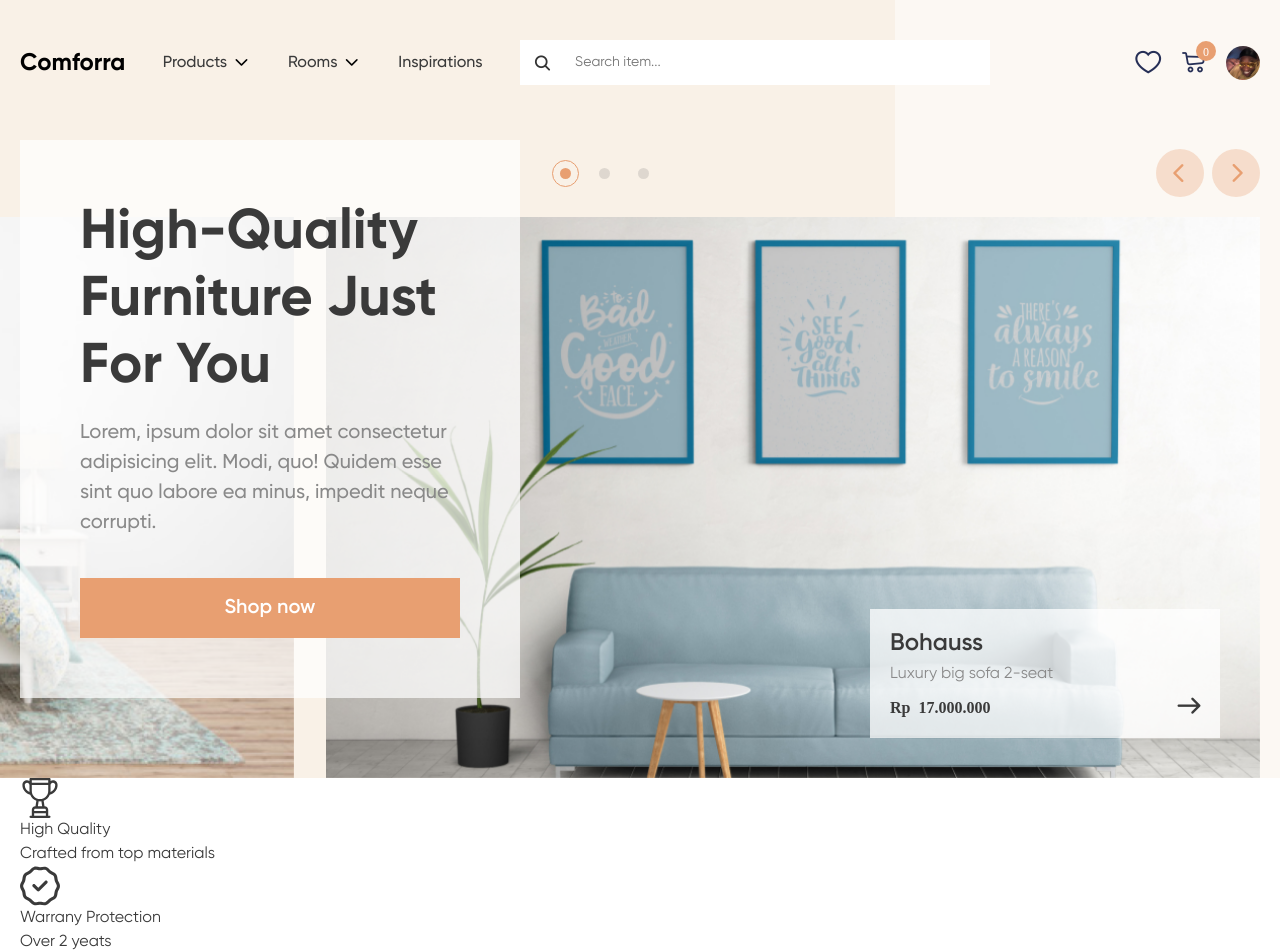
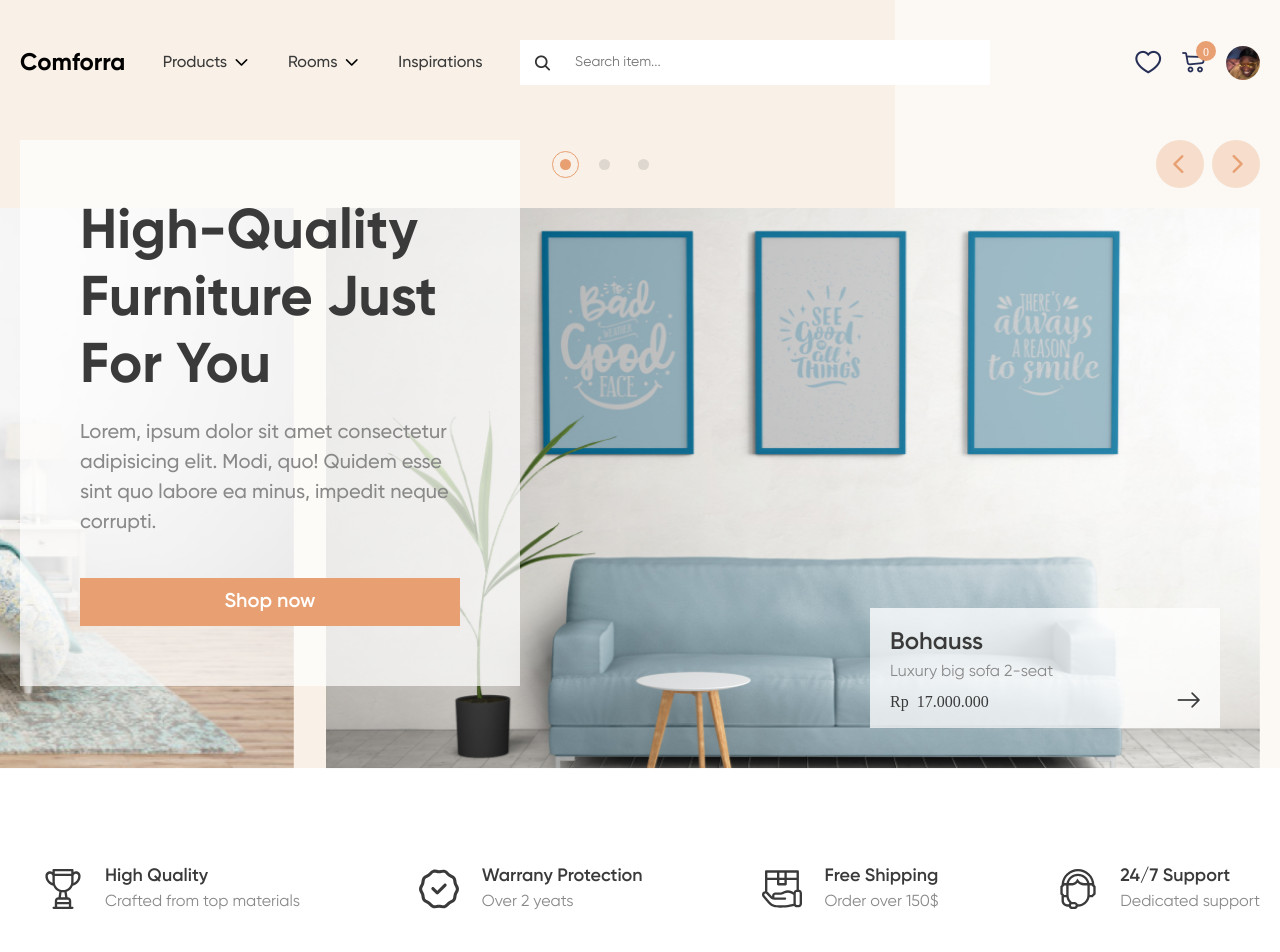
Before and after one commit to jugurj/comforra-furniture-shop, a Vue app: page / in a window 1280 px wide. Shown: the top 952 px of the page. Built offline with nearby package versions, Linux system fonts and the light colour scheme.

Commit message:
Implemented styles for the advantages block according to the design

```diff
--- a/src/components/Advantages.vue
+++ b/src/components/Advantages.vue
@@ -42,4 +42,42 @@ export default {
 };
 </script>
 
-<style></style>
+<style lang="scss">
+.advantages {
+  margin-top: 80px;
+  margin-bottom: 80px;
+
+  &__container {
+    display: flex;
+    flex-wrap: wrap;
+    justify-content: space-between;
+  }
+
+  &__item {
+    display: inline-grid;
+    padding: 15px 0;
+    grid-template: auto auto / 85px 1fr;
+  }
+
+  &__icon {
+    text-align: center;
+    align-self: center;
+    grid-row: span 2;
+
+    @media (max-width: $md3 + px) {
+      padding: 0 15px 0 0;
+    }
+  }
+
+  &__title {
+    font-size: 18px;
+    font-weight: 600;
+    line-height: 1.5;
+  }
+
+  &__text {
+    line-height: 1.5;
+    color: $grayColor;
+  }
+}
+</style>
```
